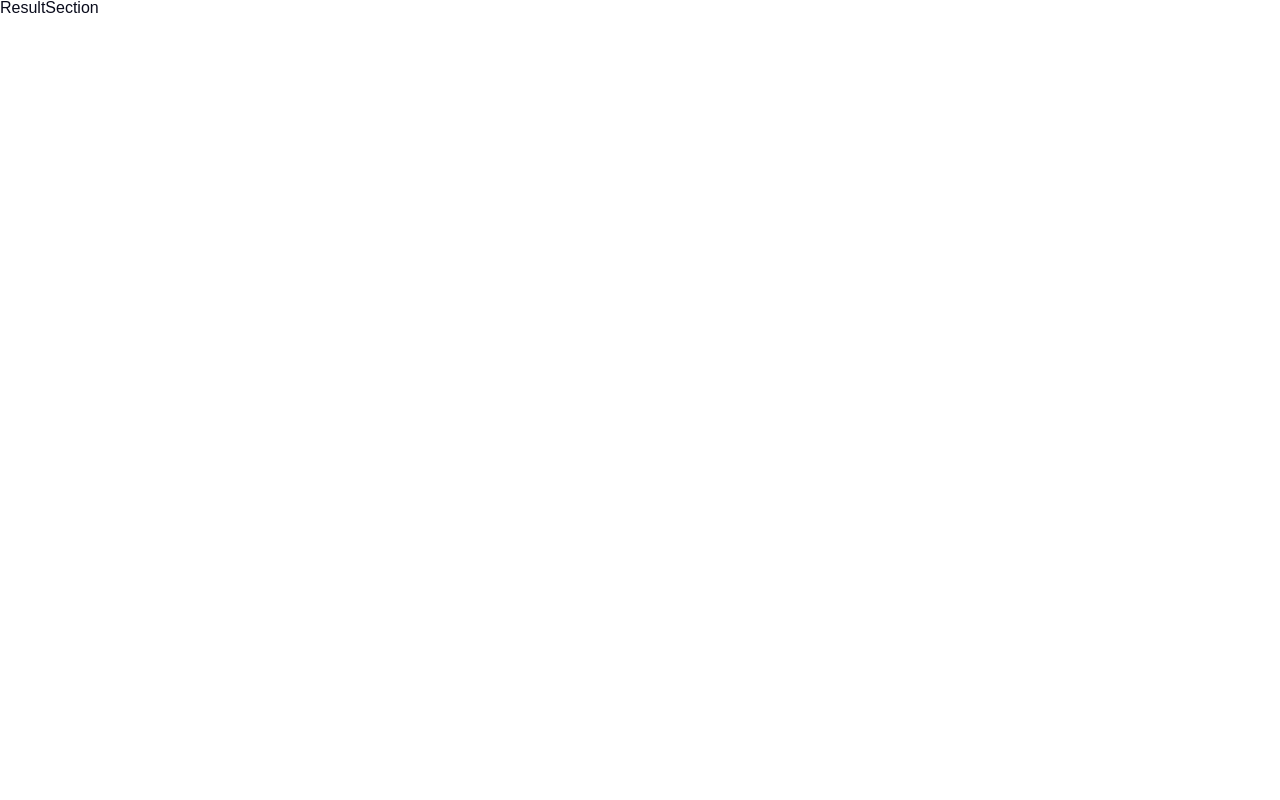
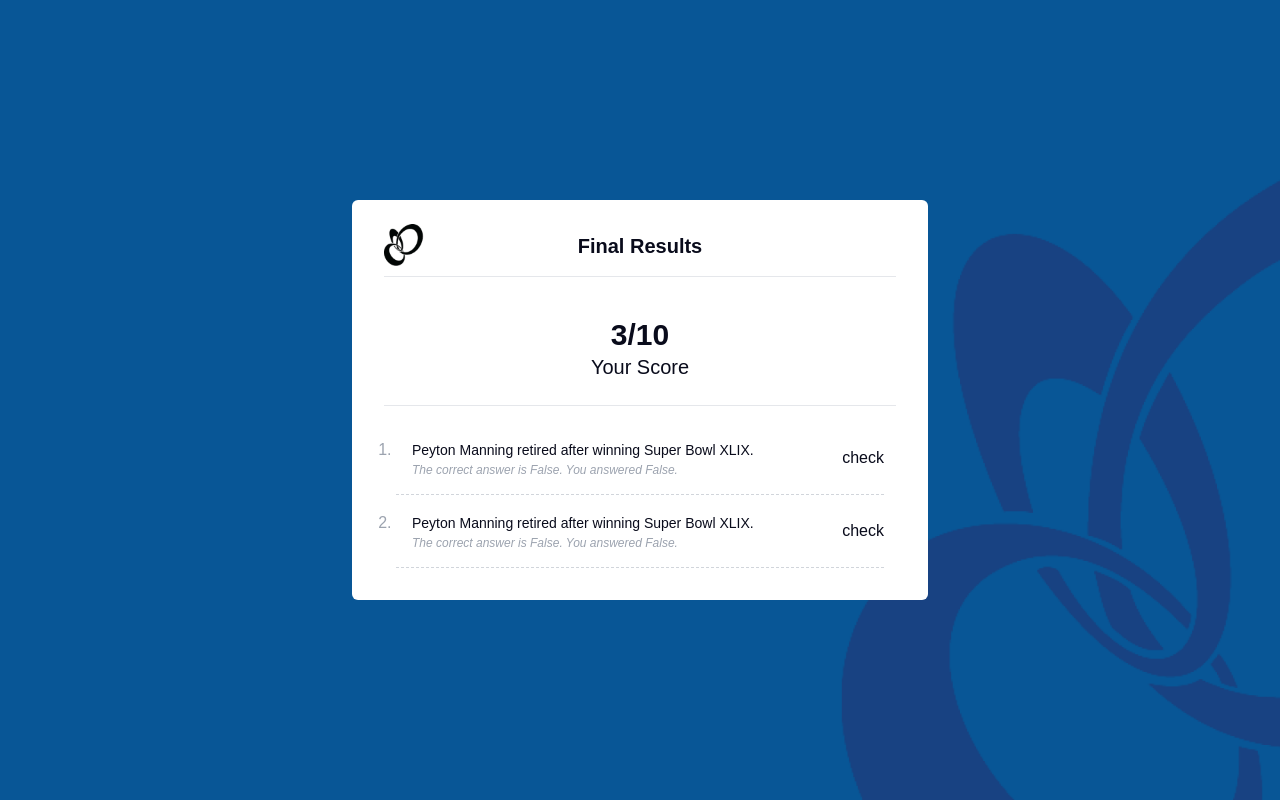
Before and after one commit to jomar567/trivia-app, a React (Create React App) app: page /result in a window 1280 px wide. Built offline with nearby package versions, Linux system fonts and the light colour scheme.

Commit message:
Result Section UI

```diff
--- a/src/components/ResultSection.jsx
+++ b/src/components/ResultSection.jsx
@@ -2,7 +2,49 @@ import React from 'react'
 
 const ResultSection = () => {
   return (
-    <div>ResultSection</div>
+    <section className='relative'>
+      <span class="absolute h-full w-screen bg-main bg-fixed bg-center bg-cover bg-no-repeat" />
+      <div className=' min-h-screen flex items-center justify-center py-10 px-4'>
+        <div className="z-10 bg-white w-full max-w-xl md:px-8 p-4 rounded-md">
+          <div className='relative flex justify-center border-b border-b-gray-200 items-center mb-10 py-4 '>
+            <img src={require('../assets/img/logo.png')} alt="Logo" className=' md:mr-4 mr-2 md:w-10 w-8 h-auto md:absolute left-0' />
+            <p className='text-xl font-semibold text'>Final Results</p>
+          </div>
+
+          <div className="flex flex-col justify-center text-center pb-6 border-b border-b-gray-200">
+            <h1 className='md:text-3xl text-2xl font-semibold text-center md:px-24'>
+                3/10
+            </h1>
+            <p className='text-xl'>Your Score</p>
+          </div>
+
+          <ol className='list-decimal py-4 px-3 marker:text-gray-400'>
+            <li className='pl-4 border-b border-dashed border-b-gray-300 py-4'>
+              <div className='flex justify-between items-center'>
+                <p className=' leading-6 text-sm'>
+                  Peyton Manning retired after winning Super Bowl XLIX.
+                  <span className=' italic font-light block text-gray-400 text-xs'>
+                    The correct answer is False. You answered False.
+                  </span>
+                </p>
+                <p>check</p>
+              </div>
+            </li>
+            <li className='pl-4 border-b border-dashed border-b-gray-300 py-4'>
+              <div className='flex justify-between items-center'>
+                <p className=' leading-6 text-sm'>
+                  Peyton Manning retired after winning Super Bowl XLIX.
+                  <span className=' italic font-light block text-gray-400 text-xs'>
+                    The correct answer is False. You answered False.
+                  </span>
+                </p>
+                <p>check</p>
+              </div>
+            </li>
+          </ol>
+        </div>
+      </div>
+    </section>
   )
 }
 
```
